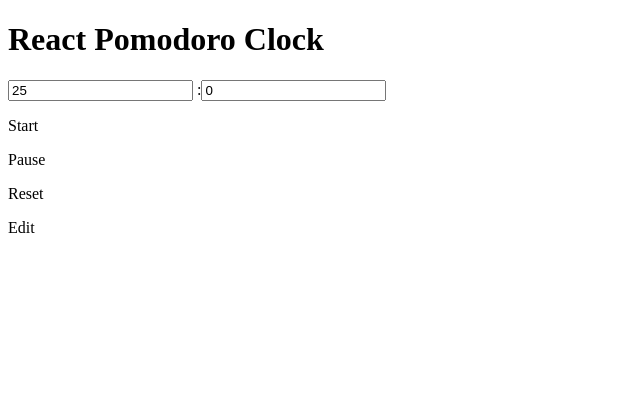
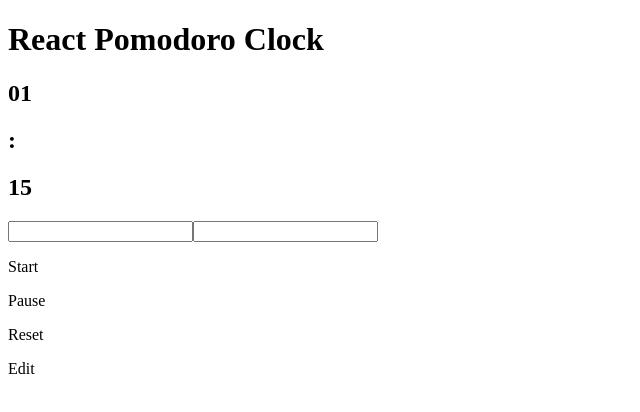
Before and after one commit to vikramsingh13/react-pomodoro-clock, a React (Create React App) app: page / in a window 1280 px wide. Both pictures are taken after a click on the element "Edit". Shown: the top 412 px of the page, without its empty margins (0-640 px from the left). Built offline with nearby package versions, Linux system fonts and the light colour scheme.

Commit message:
all the timer buttons working, git add .setInterval timer going too fast, needs fix git add .some restructuring of the components

```diff
--- a/src/components/App.js
+++ b/src/components/App.js
@@ -1,55 +1,84 @@
 import React, {Component} from 'react';
-import Timer from './Timer';
 import EditTimer from './EditTimer';
 
 class App extends Component{
   constructor(props){
     super(props);
     this.state = {
-      minutes: 25,
-      seconds: 0,
+      minutes: "01",
+      seconds: "15",
       start: false,
       edit: false,
+      interval: setInterval(this.countdown, 1000)
     };
   }
 
-  //helper functions
-  editMinutes = (e) => {
-    console.log(e.target.value);
-    this.setState({minutes: e.target.value});
-    console.log(this.state.minutes);
+  componentDidMount(){
   }
 
-  editSeconds = (e) => {
-    this.setState({seconds: e.target.value});
+  //helper functions
+  editMinutes = (newMinutes) => {
+    newMinutes = newMinutes < 10 ? ("0" + newMinutes) : newMinutes;
+    this.setState({minutes: newMinutes});
   }
 
-  //changes value for this.start
-  pressedStart = () => {
-    this.setState({start: true, edit: false});
-    console.log(this.state.start);
+  editSeconds = (newSeconds) => {
+    newSeconds = newSeconds < 10 ? ("0" + newSeconds) : newSeconds;
+    this.setState({seconds: newSeconds});
   }
 
-  pressedPause = () => {
-    this.setState({start: false});
+  //buttons for the timer
+  pressedStart = async() => {
+    if(!this.state.start){
+      this.setState({
+        start: true,
+        edit: false,
+        interval: await setInterval(this.countdown, 1000),
+      });
+    }
   }
 
-  pressedEdit = () => {
-    this.setState({start: false, edit: true});
+  pressedPause = async() => {
+    this.setState({start: false});
+    await clearInterval(this.state.interval);
+    this.setState({interval: null});
   }
 
-  pressedReset = () => {
-    this.setState({minutes: 25, seconds: 0, start: false, edit: false});
+  pressedEdit = async() => {
+    this.setState({start: false, edit: true});
+    await clearInterval(this.state.interval);
+    this.setState({interval: null});
   }
+
+  pressedReset = async() => {
+    this.setState({minutes: "25", seconds: "00", start: false, edit: false});
+    await clearInterval(this.state.interval);
+    this.setState({interval: null})
+  }
+
+  countdown = () => {
+    if(this.state.start){
+      //when seconds reach 0, seconds is set to 59 and minutes is reduced by 1
+      if(parseInt(this.state.seconds) === 0){
+        this.editMinutes(parseInt(this.state.minutes) - 1);
+        this.editSeconds(59);
+      } else {
+        this.editSeconds(parseInt(this.state.seconds) - 1);
+      }
+    }
+  }
+
 
   render(){
     return(
       <div className="app">
         <h1>React Pomodoro Clock</h1>
 
-        <Timer minutes={this.state.minutes}
-        seconds={this.state.seconds}
-        start={this.state.start}/>
+        <div className="timer">
+          <h2>{this.state.minutes} </h2>
+          <h2>:</h2>
+          <h2>{this.state.seconds} </h2>
+        </div>
 
         <EditTimer
         edit={this.state.edit}
--- a/src/components/EditTimer.js
+++ b/src/components/EditTimer.js
@@ -3,46 +3,29 @@
 
 class EditTimer extends Component{
 
-	constructor(props){
-		super(props);
-		this.state = {
-			minutes: props.minutes,
-			seconds: props.seconds,
-			edit: props.edit,
-			editStatus: "no-edit",
-		};
-	}
+	editStatus = this.props.edit ? "edit" : "no-edit";
 
-	componentDidMount(){
-		this.setState({minutes: this.props.minutes, seconds: this.props.seconds, editStatus: this.state.edit ? "edit" : "no-edit"})
+	componentDidUpdate(){
+		this.editStatus = this.props.edit ? "edit" : "no-edit";
 	}
 
 	//helper functions
 	newMinutes(e){
-		this.setState({minutes: parseInt(e.target.value)});
 		this.props.editMinutes(e);
 	}
 
 	newSeconds(e){
-		this.setState({seconds: parseInt(e.target.value)});
 		this.props.editSeconds(e);
 	}
 
 	render(){
 		return(
-			<div className={`edit-timer ${this.state.editStatus}`}>
-				<input type="text" value={this.state.minutes} onChange={(e) => {this.newMinutes(e)}}/>
-				<input type="text" value={this.state.seconds} onChange={(e) => {this.newSeconds(e)}}/>
+			<div className={`edit-timer ${this.editStatus}`}>
+				<input type="text" value={this.props.minutes} onChange={(e) => {this.newMinutes(e.target.value)}}/>
+				<input type="text" value={this.props.seconds} onChange={(e) => {this.newSeconds(e.target.value)}}/>
 			</div>
 		);
 	}
 }
 
-EditTimer.defaultProps = {
-	minutes: 0,
-	seconds: 0,
-	edit: false,
-	editStatus: "no-edit",
-};
-
 export default EditTimer;
```
Also changed, not shown: src/components/Settings.js (deleted).
